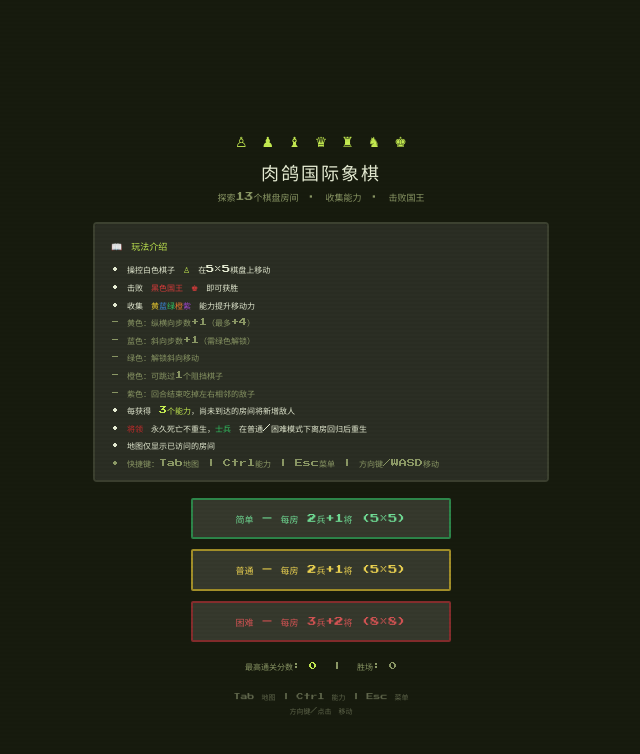
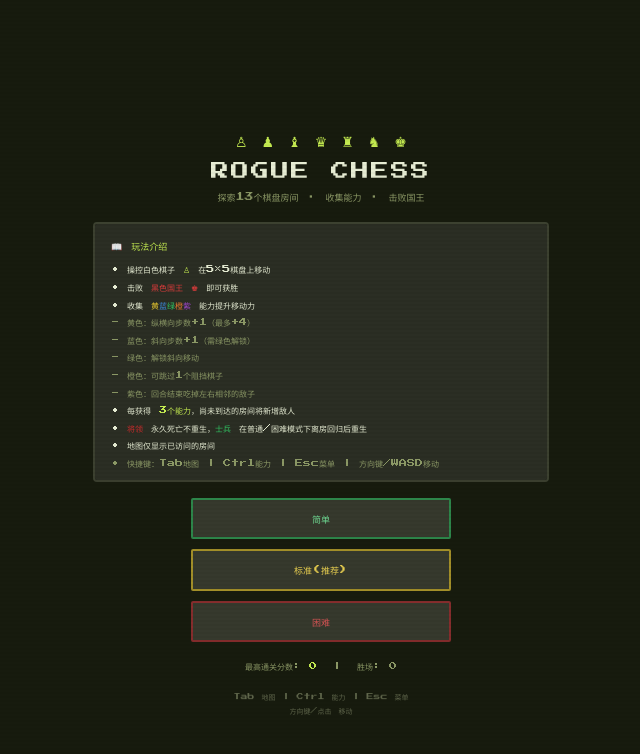
Before and after one commit to Cosmosoul/rouguechess, a website: page src/index.html in a window 1280 px wide. Shown: the whole page, without its empty margins (319-959 px from the left). Drawn offline with nearby package versions, Linux system fonts and the light colour scheme.

Commit message:
Update index.html

```diff
--- a/src/index.html
+++ b/src/index.html
@@ -1375,7 +1375,7 @@ function renderMenu() {
   return `
     <div class="text-center" style="padding-top: 6vh; max-height: 100vh; overflow-y: auto;">
       <div style="font-size: 14px; color: hsl(75 80% 62%); margin-bottom: 6px;">♙ ♟ ♝ ♛ ♜ ♞ ♚</div>
-      <h1 style="font-size: 18px; margin-bottom: 2px; line-height: 1.6; letter-spacing: 2px;">肉鸽国际象棋</h1>
+      <h1 style="font-size: 18px; margin-bottom: 2px; line-height: 1.6; letter-spacing: 2px;">ROGUE CHESS</h1>
       <p style="font-size: 9px; color: hsl(75 20% 50%); margin-bottom: 16px; line-height: 2;">
         探索${gameState.boardSize === 8 ? '20' : '13'}个棋盘房间 · 收集能力 · 击败国王
       </p>
@@ -1399,9 +1399,9 @@ function renderMenu() {
       </div>
 
       <div style="display:flex;flex-direction:column;align-items:center;gap:10px;margin-bottom:16px;">
-        <button class="btn diff-btn diff-easy" onclick="initGame('easy')">简单 — 每房 2兵+1将 (5×5)</button>
-        <button class="btn diff-btn diff-normal" onclick="initGame('normal')">普通 — 每房 2兵+1将 (5×5)</button>
-        <button class="btn diff-btn diff-hard" onclick="initGame('hard')">困难 — 每房 3兵+2将 (8×8)</button>
+        <button class="btn diff-btn diff-easy" onclick="initGame('easy')">简单</button>
+        <button class="btn diff-btn diff-normal" onclick="initGame('normal')">标准(推荐)</button>
+        <button class="btn diff-btn diff-hard" onclick="initGame('hard')">困难</button>
       </div>
 
       <p style="font-size: 8px; color: hsl(75 20% 50%); margin-top: 6px; line-height: 2;">
@@ -1745,8 +1745,6 @@ function drawMap(container) {
         cell.title = `${BOARD_LABELS[board.type]}`;
         container.appendChild(cell);
       } else if (boardIdx !== undefined) {
-        // 未访问的房间：显示为灰色问号或留空？这里留空以保持迷雾效果
-        // 但为了体现网格，可以显示空白格，但为了迷雾感，我们什么都不显示
       }
     }
   }
```
